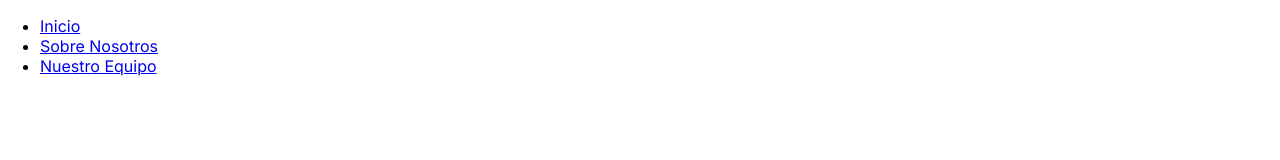
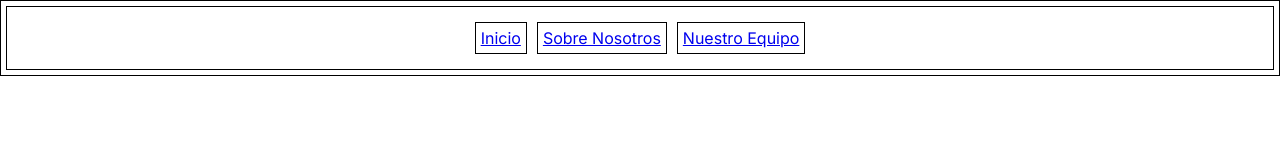
Before and after one commit to garcia-s/renacer, a Next.js app: page / in a window 1280 px wide. Shown: the top 160 px of the page. Built offline with nearby package versions, Linux system fonts and the light colour scheme.

Commit message:
Styles in Nav
No quedo lindo pero me salió hacer esto.

```diff
--- a/components/website_nav.js
+++ b/components/website_nav.js
@@ -2,15 +2,19 @@
 //PARA Pablito
 
 import Link from "next/link"
+import styles from "./website_nav.module.css"
 
 export default function WebNav() {
     return <header>
+
+        <div className={styles.navContainer}>
         <nav>
-            <ul>
+            <ul className={styles.ul}>
                 <li><Link href="/">Inicio</Link></li>
                 <li><Link href="./sobre-nosotros">Sobre Nosotros</Link></li>
                 <li><Link href="./nuestro-equipo">Nuestro Equipo</Link></li>
             </ul>
         </nav>
+        </div>
     </header>
 }
--- a/components/website_nav.module.css
+++ b/components/website_nav.module.css
@@ -1 +1,22 @@
 /* tttttttttt */
+
+
+.navContainer {
+    border: solid 1px #000;
+
+}
+
+.ul {
+    display: flex;
+    justify-content: center;
+    list-style-type: none;
+    padding: 10px;
+    margin: 5px;
+    border: solid 1px #000;
+}
+
+.ul li {
+    margin: 5px;
+    padding: 5px;
+    border: solid 1px #000;
+}
```
